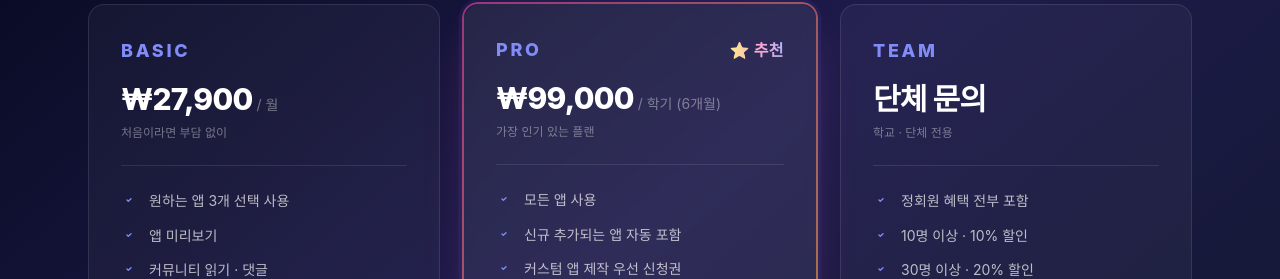
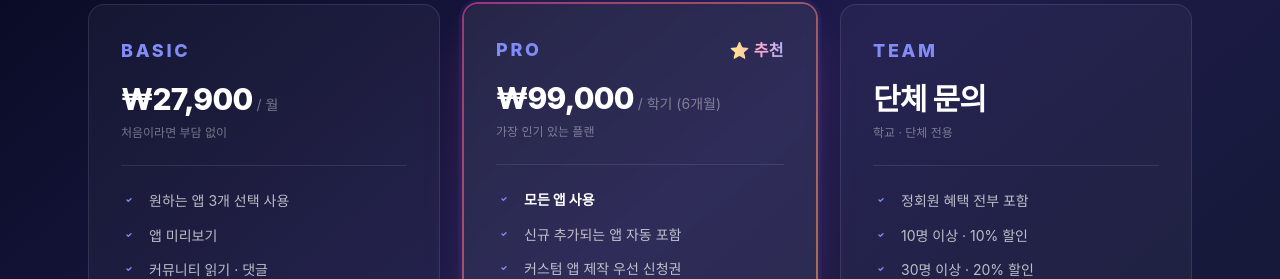
Before and after one commit to cih4682/tnb-school, a Next.js app: page / in a window 1280 px wide. Shown: the part 5515-5794 px from the top of the page. Built offline with nearby package versions, Linux system fonts and the light colour scheme; no server answers; a web font is replaced by a local one.

Commit message:
PRO: highlight 모든 앱 사용 in bold white

```diff
--- a/components/sections/Pricing.tsx
+++ b/components/sections/Pricing.tsx
@@ -118,7 +118,7 @@ export function Pricing() {
                     <svg className="mt-0.5 h-4 w-4 shrink-0 text-indigo-400" viewBox="0 0 24 24" fill="none" stroke="currentColor" strokeWidth={2} strokeLinecap="round" strokeLinejoin="round">
                       <path d="m9 12 2 2 4-4" />
                     </svg>
-                    <span className="leading-relaxed text-white/70">{b}</span>
+                    <span className={`leading-relaxed ${b === "모든 앱 사용" ? "font-extrabold text-white" : "text-white/70"}`}>{b}</span>
                   </motion.li>
                 ))}
               </ul>
```
